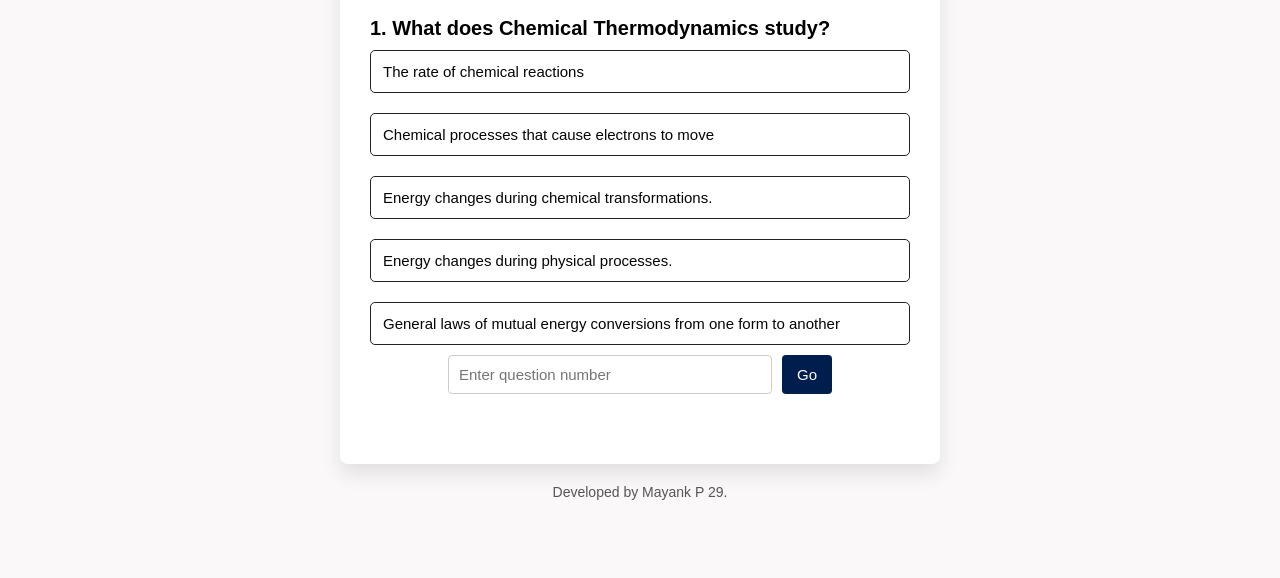
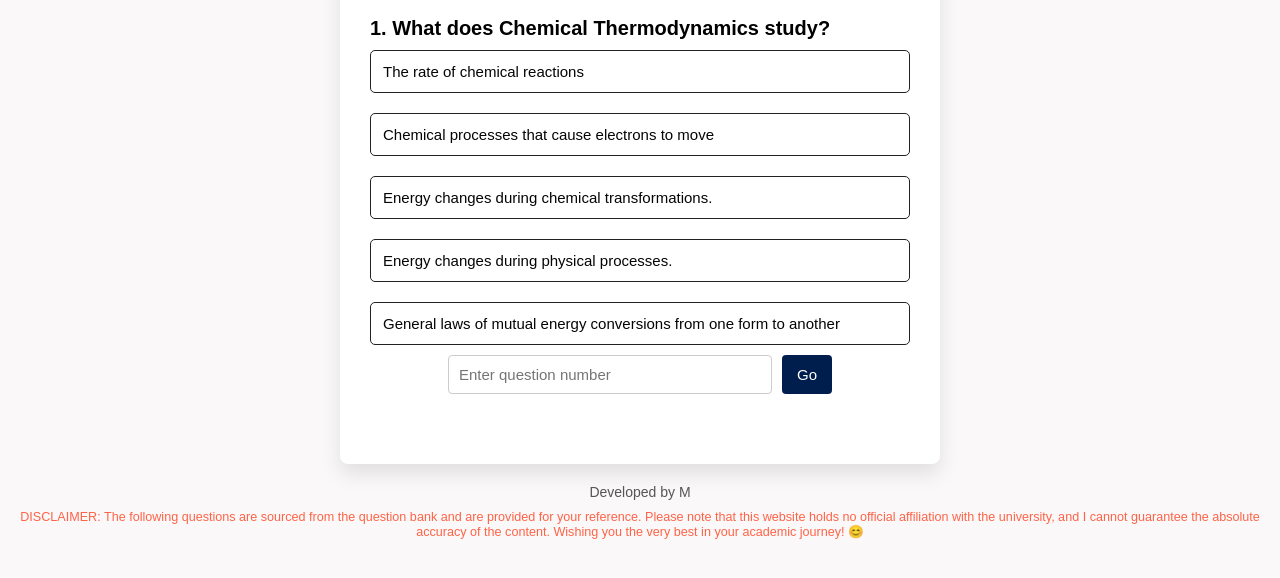
Before and after one commit to Myu007/CHEMISTRY, a plain HTML site: page index.html in a window 1280 px wide. Shown: the part 192-770 px from the top of the page. Drawn offline with Linux system fonts and the light colour scheme.

Commit message:
Update index.html

```diff
--- a/index.html
+++ b/index.html
@@ -6,6 +6,14 @@
   <meta name="viewport" content="width=device-width, initial-scale=1.0">
   <title>CHEMISTRY 200</title>
   <link rel="stylesheet" href="style.css">
+  <style>
+    .disclaimer {
+      color: #ff6347; /* Tomato color for the disclaimer text */
+      font-size: 0.9em;
+      margin-top: 10px;
+      text-align: center;
+    }
+  </style>
 </head>
 
 <body>
@@ -29,19 +37,21 @@
         <button id="next-btn" type="button">Next</button>
 
         <div id="search-container">
-  <input type="number" id="search-input" placeholder="Enter question number" />
-  <button id="search-button">Go</button>
-</div>
+          <input type="number" id="search-input" placeholder="Enter question number" />
+          <button id="search-button">Go</button>
+        </div>
       </div>
     </div>
-
   </div>
 
   <!-- Footer with developer information -->
   <footer>
-    <p>Developed by Mayank P 29.</p>
+    <p>Developed by M</p>
+    <p class="disclaimer">
+      DISCLAIMER: The following questions are sourced from the question bank and are provided for your reference. Please note that this website holds no official affiliation with the university, and I cannot guarantee the absolute accuracy of the content. Wishing you the very best in your academic journey! 😊
+    </p>
   </footer>
 
   <script src="script.js"></script>
 </body>
-</html
+</html>
```
